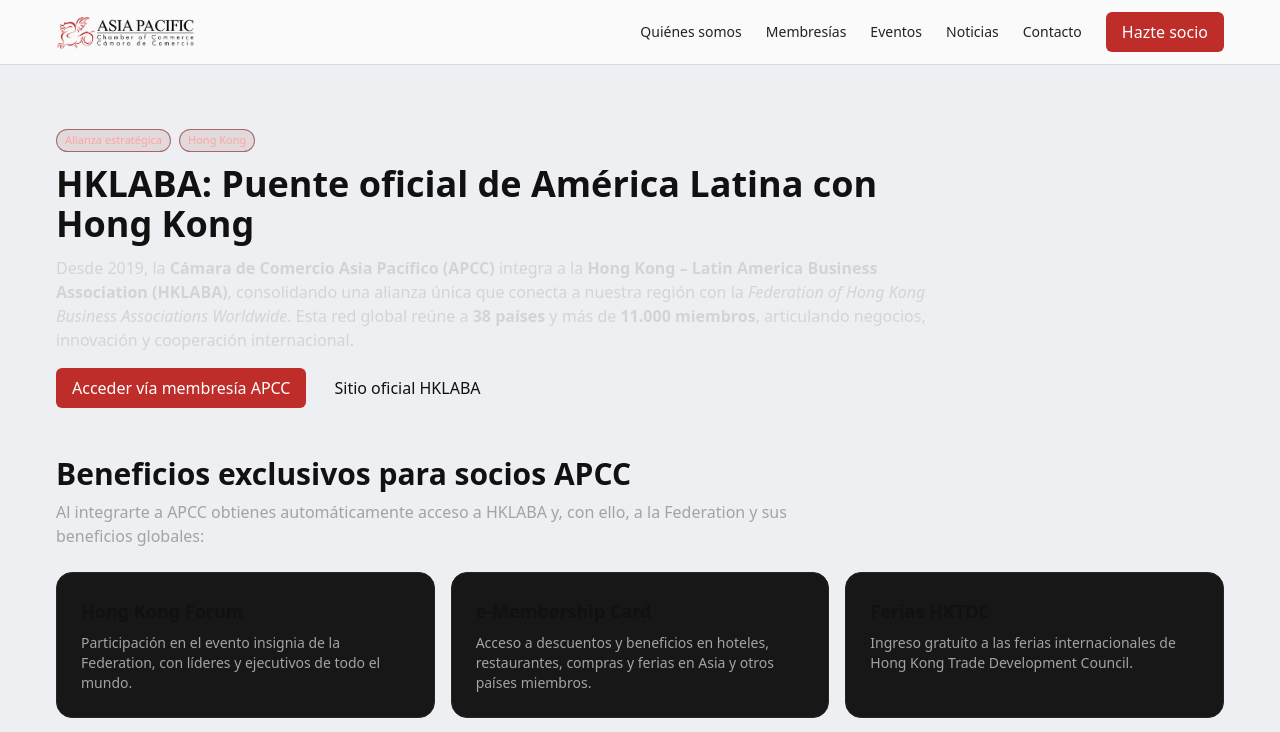
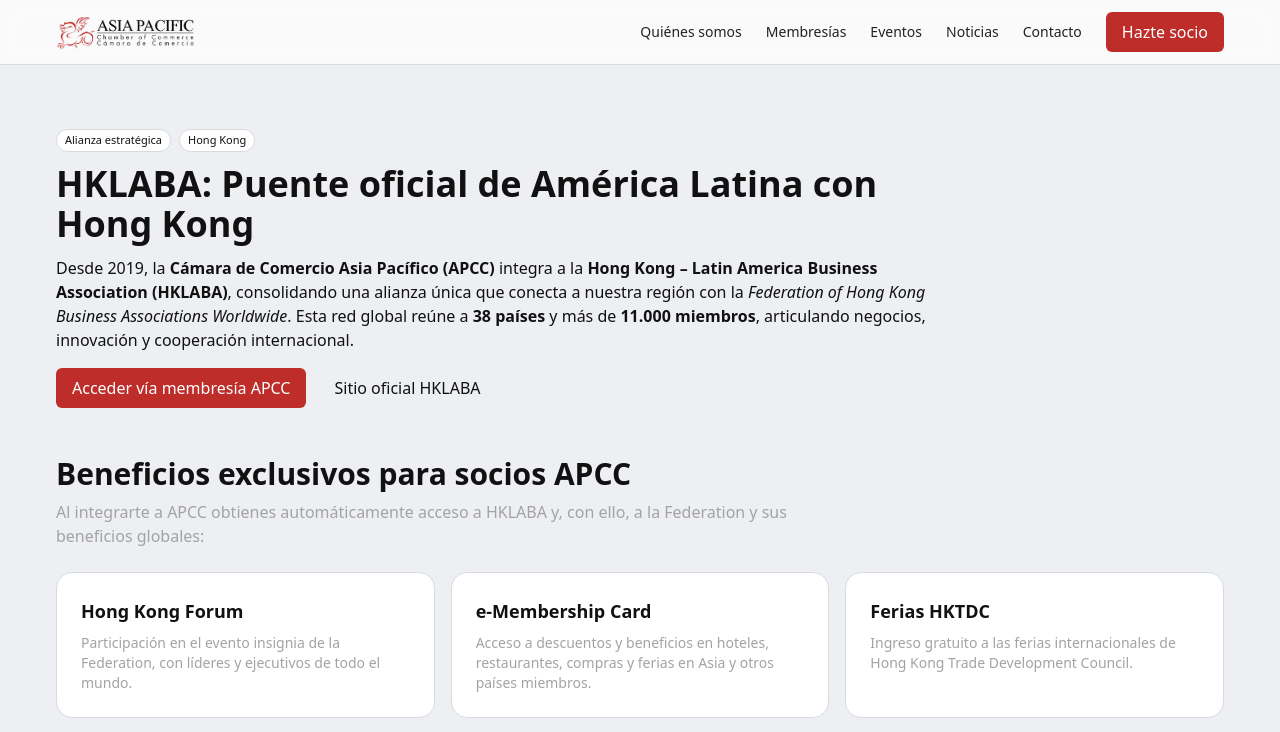
Before and after one commit to TronxGroup/APCC-Chamber, a Next.js app: page /hklaba in a window 1280 px wide. Shown: the top 732 px of the page. Built offline with nearby package versions, Linux system fonts and the light colour scheme.

Commit message:
Update globals.css

```diff
--- a/styles/globals.css
+++ b/styles/globals.css
@@ -11,92 +11,67 @@
   --apcc-text-2: #222222;     /* texto secundario */
   --apcc-muted: #4b5563;      /* texto tenue (descripciones) */
   --apcc-card: #ffffff;       /* tarjetas/pastillas claras */
-  --apcc-border: #d7dbe0;     /* bordes suaves */
-  --apcc-accent: #be2d2a;     /* rojo institucional */
+  --apcc-border: #d7dbe0;     /* bordes suave */
+  --apcc-accent: #be2d2a;     /* institucional */
 }
 
-/* ================================
-   Base global
-   ================================ */
+/* Base global */
 html, body { background: var(--apcc-bg); color: var(--apcc-text); }
 a { text-decoration: none; }
 a:hover { text-decoration: underline; text-underline-offset: 3px; }
 
-/* Tipografías por defecto */
+/* Tipografías por defecto (mejor legibilidad) */
 h1, h2, h3, h4 { color: var(--apcc-text); }
 p, li, small { color: var(--apcc-text-2); }
 .muted, .text-muted { color: var(--apcc-muted); }
 
-/* Contenedor utilitario */
+/* Contenedor utilitario (si usas className="container") */
 @layer utilities {
   .container { max-width: 1200px; margin-inline: auto; padding-inline: 1rem; }
 }
 
 /* ================================
    APCC Light Theme PATCHER
-   (aplícalo sólo dentro de .apcc-surface)
+   Corrige componentes que quedaron
+   con clases "oscuras" de Tailwind
    ================================ */
-/* Pon .apcc-surface en secciones de fondo claro (cards, content).
-   NO lo uses en héroes con foto ni secciones oscuras. */
-.apcc-light .apcc-surface .bg-neutral-950,
-.apcc-light .apcc-surface .bg-neutral-900,
-.apcc-light .apcc-surface .bg-gray-900,
-.apcc-light .apcc-surface .bg-black {
+.apcc-light .bg-neutral-950,
+.apcc-light .bg-neutral-900,
+.apcc-light .bg-gray-900,
+.apcc-light .bg-black {
   background-color: var(--apcc-card) !important;
 }
 
-.apcc-light .apcc-surface .text-neutral-100,
-.apcc-light .apcc-surface .text-neutral-200,
-.apcc-light .apcc-surface .text-neutral-300,
-.apcc-light .apcc-surface .text-white {
+.apcc-light .text-neutral-100,
+.apcc-light .text-neutral-200,
+.apcc-light .text-neutral-300,
+.apcc-light .text-white {
   color: var(--apcc-text) !important;
 }
 
-.apcc-light .apcc-surface .border-neutral-800,
-.apcc-light .apcc-surface .border-neutral-700,
-.apcc-light .apcc-surface .border-neutral-600,
-.apcc-light .apcc-surface .border-black {
+.apcc-light .border-neutral-800,
+.apcc-light .border-neutral-700,
+.apcc-light .border-neutral-600,
+.apcc-light .border-black {
   border-color: var(--apcc-border) !important;
 }
 
-/* “Chips” / pastillas oscuras → claras dentro de superficies claras */
-.apcc-light .apcc-surface .chip,
-.apcc-light .apcc-surface [class*="rounded-3xl"].bg-neutral-900,
-.apcc-light .apcc-surface [class*="rounded-2xl"].bg-neutral-900 {
+/* “Chips” / pastillas oscuras → claras */
+.apcc-light .chip,
+.apcc-light [class*="rounded-3xl"].bg-neutral-900,
+.apcc-light [class*="rounded-2xl"].bg-neutral-900 {
   background: var(--apcc-card) !important;
   color: var(--apcc-text) !important;
   border: 1px solid var(--apcc-border) !important;
 }
 
-/* Separadores muy oscuros → sutiles (sólo en superficies claras) */
-.apcc-light .apcc-surface hr,
-.apcc-light .apcc-surface .divide-neutral-800 > :not([hidden]) ~ :not([hidden]) {
+/* Separadores muy oscuros → sutiles */
+.apcc-light hr,
+.apcc-light .divide-neutral-800 > :not([hidden]) ~ :not([hidden]) {
   border-color: var(--apcc-border) !important;
 }
 
-/* Catch-all prudente sólo dentro de superficies claras */
-.apcc-light .apcc-surface [class*="bg-neutral-9"],
-.apcc-light .apcc-surface [class*="bg-gray-9"],
-.apcc-light .apcc-surface [class*="bg-black"],
-.apcc-light .apcc-surface [class*="bg-zinc-9"] {
-  background-color: var(--apcc-card) !important;
-}
-.apcc-light .apcc-surface [class*="text-neutral-1"],
-.apcc-light .apcc-surface [class*="text-gray-1"],
-.apcc-light .apcc-surface [class*="text-zinc-1"],
-.apcc-light .apcc-surface [class*="text-white"] {
-  color: var(--apcc-text) !important;
-}
-.apcc-light .apcc-surface [class*="rounded-3xl"][class*="bg-"],
-.apcc-light .apcc-surface [class*="rounded-full"][class*="bg-"] {
-  background: var(--apcc-card) !important;
-  color: var(--apcc-text) !important;
-  border: 1px solid var(--apcc-border) !important;
-}
-
-/* ================================
-   Componentes
-   ================================ */
+/* Enlaces y estados */
 .apcc-link { color: var(--apcc-accent); }
 .apcc-link:hover { opacity: .9; }
 
@@ -134,41 +109,63 @@
   border-color: #f7c9c7;
 }
 
+
+/* Stronger catch-all overrides for any residual dark utilities (including opacity variants) */
+.apcc-light [class*="bg-neutral-9"],
+.apcc-light [class*="bg-gray-9"],
+.apcc-light [class*="bg-black"],
+.apcc-light [class*="bg-zinc-9"] {
+  background-color: var(--apcc-card) !important;
+}
+
+.apcc-light [class*="text-neutral-1"],
+.apcc-light [class*="text-gray-1"],
+.apcc-light [class*="text-zinc-1"],
+.apcc-light [class*="text-white"] {
+  color: var(--apcc-text) !important;
+}
+
+/* Pills que parecían chips en dark theme */
+.apcc-light [class*="rounded-3xl"][class*="bg-"],
+.apcc-light [class*="rounded-full"][class*="bg-"] {
+  background: var(--apcc-card) !important;
+  color: var(--apcc-text) !important;
+  border: 1px solid var(--apcc-border) !important;
+}
+
 /* ================================
-   HERO – Sólo blanco en esa sección
+   HERO – Solo texto blanco dentro
    ================================ */
 .apcc-hero .kicker {
   color: rgba(255,255,255,.92) !important;
   letter-spacing: .14em;
 }
-.apcc-hero h1,
-.apcc-hero h2,
-.apcc-hero h3,
-.apcc-hero h4 {
-  color: #fff !important;
-}
-.apcc-hero p,
-.apcc-hero li,
-.apcc-hero small {
-  color: rgba(255,255,255,.95) !important;
-}
-.apcc-hero .hero-desc {
-  color: rgba(255,255,255,.96) !important;
-}
-.apcc-hero .hero-meta {
-  color: rgba(255,255,255,.9) !important;
-}
+.apcc-hero h1 { color: #fff !important; }
+.apcc-hero .hero-desc { color: rgba(255,255,255,.96) !important; }
+.apcc-hero .hero-meta { color: rgba(255,255,255,.9) !important; }
+.apcc-hero p { color: rgba(255,255,255,.95) !important; }
 
-/* Botones outline blancos en el hero */
+/* Botones outline en hero */
 .apcc-hero .hero-outline {
   color: #fff !important;
   border-color: rgba(255,255,255,.75) !important;
 }
-.apcc-hero .hero-outline:hover { border-color: #fff !important; }
+.apcc-hero .hero-outline:hover {
+  border-color: #fff !important;
+}
 
-/* Sombra suave para legibilidad en textos del hero */
+/* Sombra para legibilidad */
 .apcc-hero h1,
 .apcc-hero .hero-desc,
-.apcc-hero .hero-meta {
-  text-shadow: 0 1px 8px rgba(0,0,0,.35);
+.apcc-hero .hero-meta,
+.apcc-hero p {
+  text-shadow: 0 1px 6px rgba(0,0,0,.35);
 }
+
+/* No tocar fondos oscuros del hero */
+.apcc-light .apcc-hero [class*="bg-black"],
+.apcc-light .apcc-hero [class*="bg-neutral-9"],
+.apcc-light .apcc-hero [class*="bg-gray-9"],
+.apcc-light .apcc-hero [class*="bg-zinc-9"] {
+  background-color: inherit !important;
+}
```
